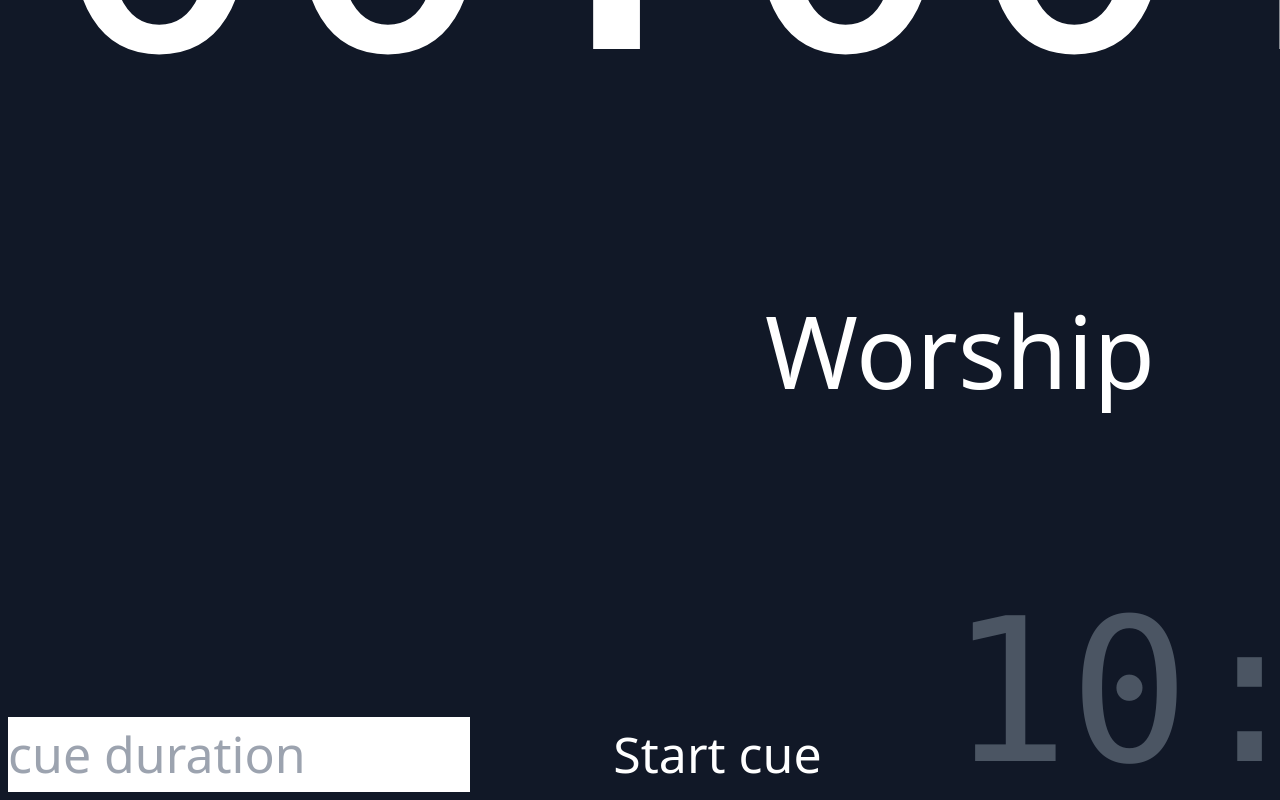
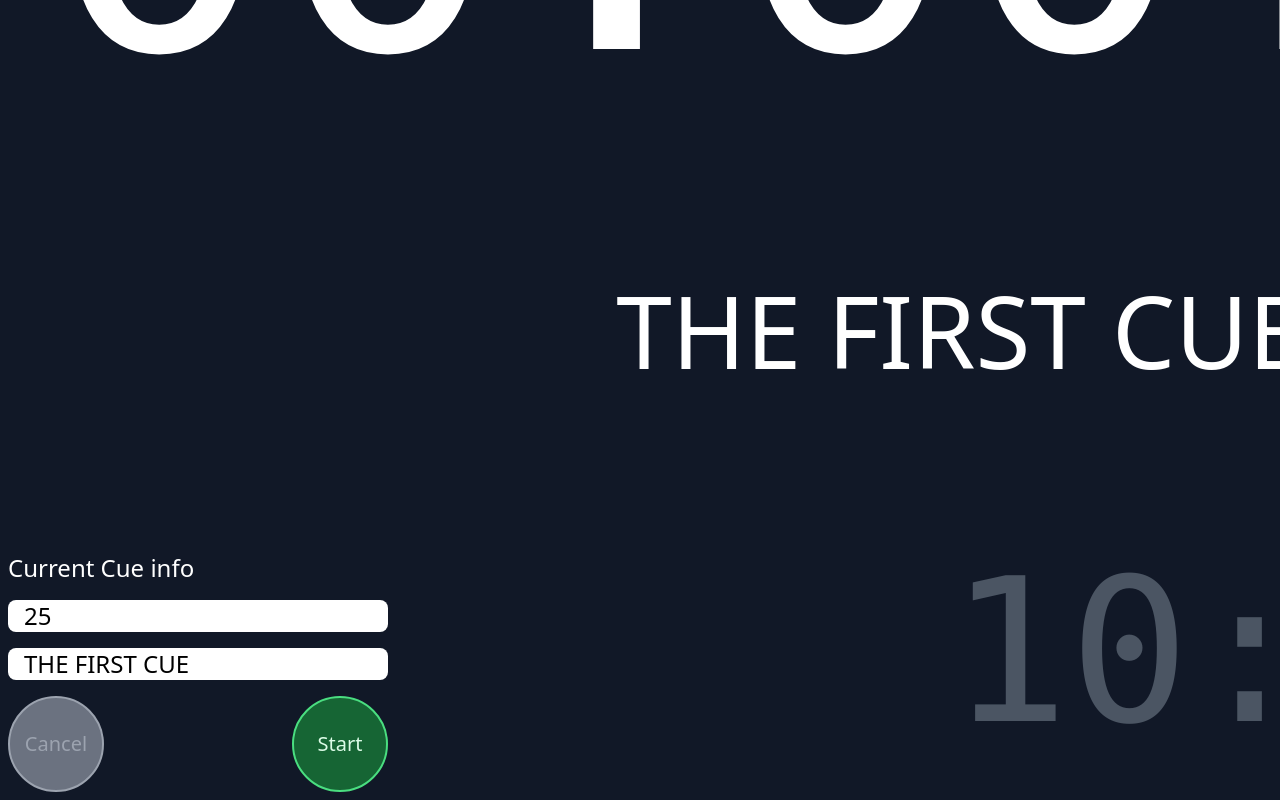
Before and after one commit to vandesmit/stageclock-v0, a Nuxt app: page / in a window 1280 px wide. Shown: the part 280-1080 px from the top of the page. Built offline with nearby package versions, Linux system fonts and the light colour scheme.

Commit message:
Added start resume and cancel functions and auto continue or stop mechanism

```diff
--- a/app.vue
+++ b/app.vue
@@ -1,4 +1,8 @@
 <script setup>
+const settings = reactive({
+  hideClock: false,
+})
+
 const clock = reactive({
   hours: '00',
   minutes: '00',
@@ -6,10 +10,12 @@ const clock = reactive({
 })
 
 // settings for current timer
-const cue = reactive({
-  // duration: 45296, // 12:34:56
-  duration: null,
+const cue = ref({
+  duration: 45296,
+  duration: 25,
   startedAt: 0,
+  description: 'THE FIRST CUE',
+  whenFinished: 2,
 })
 
 const timer = reactive({
@@ -18,6 +24,20 @@ const timer = reactive({
   seconds: '00',
   overTime: false,
 })
+
+const startNextCue = () => {
+  secondsRemaining.value = null
+
+  cue.value = {
+    duration: 30,
+    startedAt: new Date(),
+    description: 'THE SECOND CUE',
+    whenFinished: 0,
+  }
+}
+
+const secondsRemaining = ref(0)
+const pausedRemaining = ref(0)
 
 // get single digit without sign and return with leading zero
 const checkSingleDigit = digit => ('0' + Math.abs(digit)).slice(-2)
@@ -29,33 +49,65 @@ const setClock = (date) => {
 }
 
 const setTimer = (date) => {
-  const duration = parseInt(cue.duration || 0)
-  const startedAt = cue.startedAt
+  const {
+    duration = 0,
+    startedAt,
+    whenFinished
+  } = cue.value
 
-  // // calculate remaining time in seconds
-  // const secondsRemaining = !startedAt ? (duration || 0) : (startedAt + duration - parseInt(date.getTime() / 1000))
-
-  let secondsRemaining = duration || 0
+  secondsRemaining.value = pausedRemaining.value || duration || 0
 
   // calculate remaining time in seconds
   if (startedAt) {
-    secondsRemaining = parseInt(startedAt.getTime() / 1000) + duration - parseInt(date.getTime() / 1000)
+    secondsRemaining.value = parseInt(startedAt.getTime() / 1000) + parseInt(pausedRemaining.value || duration) - parseInt(date.getTime() / 1000)
+  }
+
+  // if over time
+  if (duration && startedAt && secondsRemaining.value <= 0) {
+    switch(whenFinished) {
+      case 0: // go over time
+        timer.overTime = true
+        break
+      case 1: // stop
+        secondsRemaining.value = 0
+        break
+      case 2: // auto continue
+        secondsRemaining.value = 0
+        startNextCue()
+        break
+      default: // go over time
+        timer.overTime = true
+        break
+    }
   }
 
   // calculate seperate times
-  const hours = parseInt(secondsRemaining / 3600)
-  const minutes = parseInt(secondsRemaining / 60) - hours * 60
-  const seconds = parseInt(secondsRemaining) - minutes * 60 - hours * 3600
+  const hours = parseInt(secondsRemaining.value / 3600)
+  const minutes = parseInt(secondsRemaining.value / 60) - hours * 60
+  const seconds = parseInt(secondsRemaining.value) - minutes * 60 - hours * 3600
 
   // set times
   timer.hours = checkSingleDigit(hours)
   timer.minutes = checkSingleDigit(minutes)
   timer.seconds = checkSingleDigit(seconds)
-  timer.overTime = duration && startedAt && secondsRemaining <= 0
 }
 
 const startCue = () => {
-  cue.startedAt = new Date()
+  cue.value.startedAt = new Date()
+}
+
+const pauseCue = () => {
+  pausedRemaining.value = secondsRemaining.value
+  cue.value.startedAt = 0
+}
+
+const resumeCue = () => {
+  cue.value.startedAt = new Date()
+}
+
+const cancelCue = () => {
+  cue.value.startedAt = 0
+  pausedRemaining.value = null
 }
 
 // update clock & timer
@@ -63,7 +115,7 @@ setInterval(() => {
   const date = new Date()
   setClock(date)
   setTimer(date)
-}, 100)
+}, 500)
 
 /**
  * NOTES
@@ -94,13 +146,59 @@ setInterval(() => {
         'text-red-500': timer.overTime
       }"
     >{{ timer.hours }}:{{ timer.minutes }}:{{ timer.seconds }}</div>
-    <div class="text-[100px] leading-none text-center">Worship</div>
+    <div class="text-[100px] leading-none text-center">{{ cue.description }}</div>
     <div class="flex justify-between">
-      <div class="grid grid-cols-2 gap-4 content-end text-[50px]">
-        <input v-model="cue.duration" type="number" class="text-black" placeholder="cue duration">
-        <button @click="startCue">Start cue</button>
+      <div class="grid gap-4 content-end text-2xl">
+        Current Cue info
+        <input
+          v-model="cue.duration"
+          type="number"
+          class="text-black rounded-lg px-4"
+          placeholder="Duration"
+        >
+        <input
+          v-model="cue.description"
+          type="text"
+          class="text-black rounded-lg px-4"
+          placeholder="Description"
+        >
+        <div class="flex flex-row justify-between text-xl">
+          <button
+            @click="cancelCue"
+            class="rounded-full border-2 h-24 w-24"
+            :class="[
+              pausedRemaining || cue.startedAt ? 'bg-gray-800 text-gray-100 border-gray-400' : 'bg-gray-500 text-gray-400 border-gray-400'
+            ]"
+          >
+            Cancel
+          </button>
+          <button
+            v-if="!pausedRemaining && !cue.startedAt"
+            @click="startCue"
+            class="rounded-full border-2 h-24 w-24 bg-green-800 text-green-100 border-green-400"
+          >
+            Start
+          </button>
+          <button
+            v-if="cue.startedAt"
+            @click="pauseCue"
+            class="rounded-full border-2 h-24 w-24 bg-orange-800 text-orange-100 border-orange-400"
+          >
+            Pause
+          </button>
+          <button
+            v-if="!cue.startedAt && pausedRemaining"
+            @click="resumeCue"
+            class="rounded-full border-2 h-24 w-24 bg-green-800 text-green-100 border-green-400"
+          >
+            Resume
+          </button>
+        </div>
       </div>
-      <div class="font-mono text-[200px] leading-none text-right text-gray-600">{{ clock.hours }}:{{ clock.minutes }}:{{ clock.seconds }}</div>
+      <div
+        v-if="!settings.hideClock"
+        class="font-mono text-[200px] leading-none text-right text-gray-600"
+      >{{ clock.hours }}:{{ clock.minutes }}:{{ clock.seconds }}</div>
     </div>
   </div>
 </template>
```
